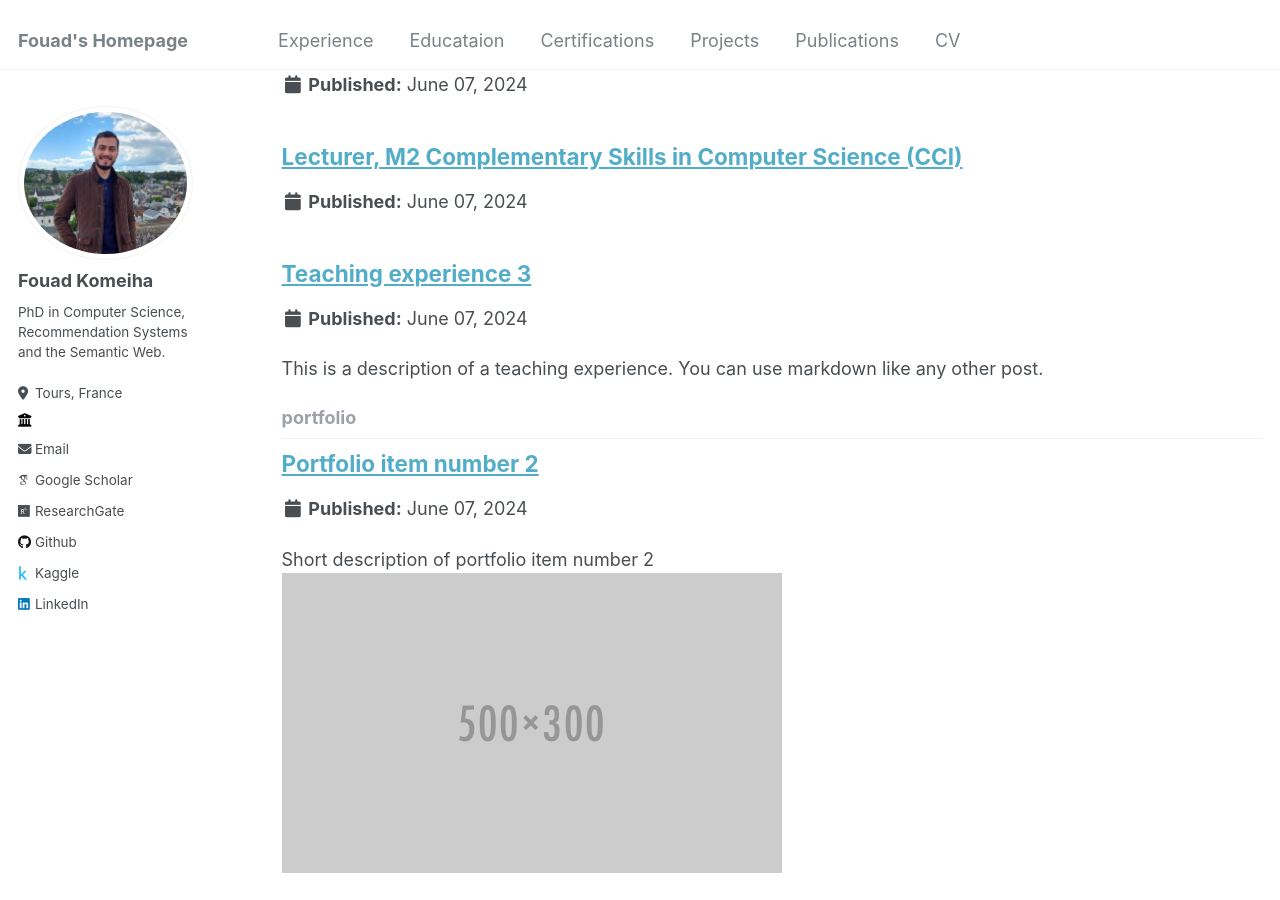
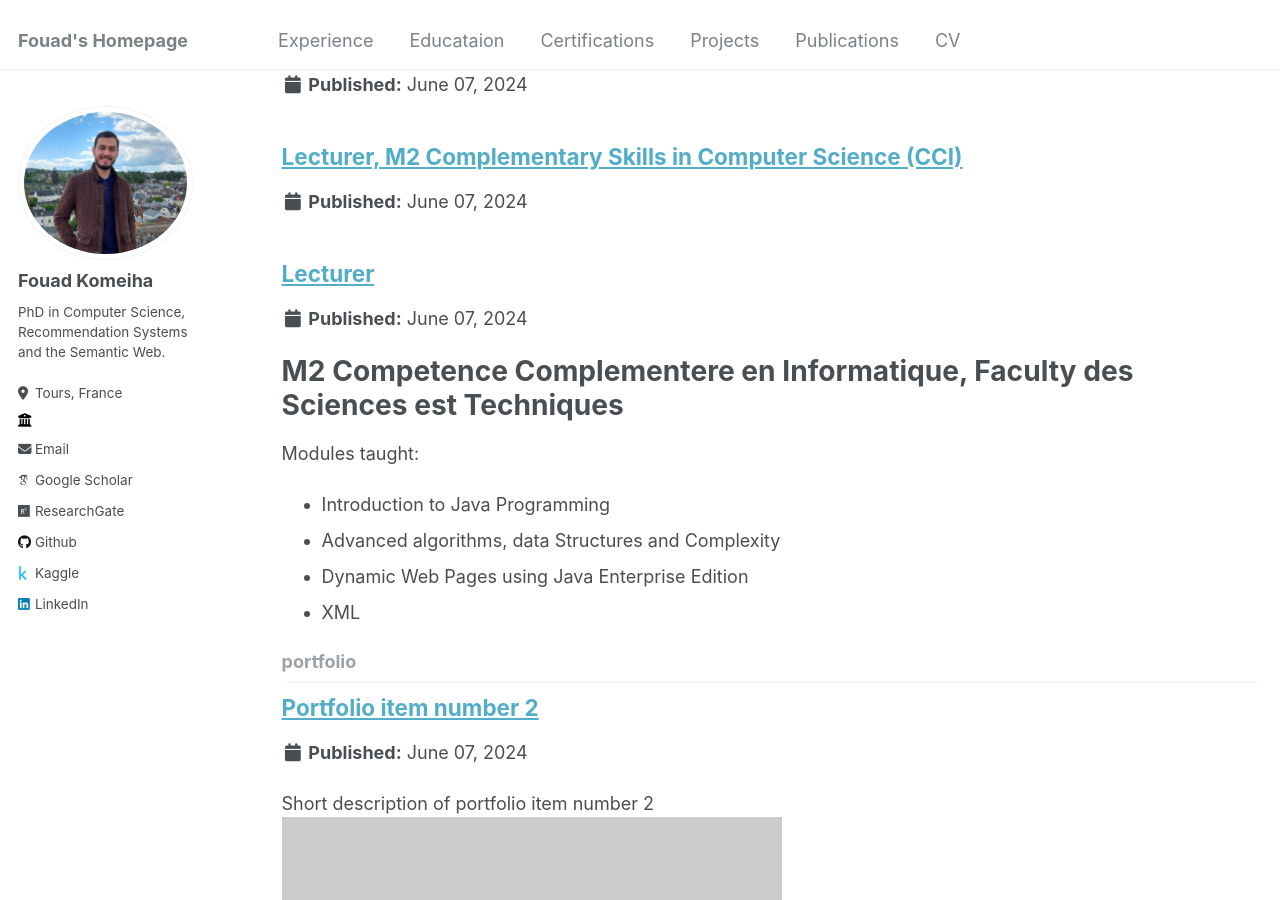
Before and after one commit to FouadKom/FouadKom.github.io, a Jekyll site: the page built from _pages/collection-archive.html, in a window 1280 px wide and 900 px high, scrolled down 646 px. Built offline with Jekyll 4.4.1, drawn with Linux system fonts in a browser that asks for light colours; some web fonts are replaced.

Commit message:
Update teaching3.md

```diff
--- a/_experience/teaching3.md
+++ b/_experience/teaching3.md
@@ -1,27 +1,30 @@
 ---
-title: "Teaching experience 3"
+title: "Lecturer"
 collection: experience
 type: "Undergraduate course"
-permalink: /teaching/2014-spring-teaching-1
+permalink: /experience/teaching3
 venue: "University of Tours"
 from: 2023
 to:
 location: "Tours, France"
 details:
-  - "In-depth teaching of fundamental principles of Java programming, including the design of general algorithms and basic Java programming."
-  - "Guidance of students in using Java data structures for efficient data manipulation and program performance optimization."
-  - "Experience in teaching web development using Java Enterprise Edition (JEE) for creating dynamic and interactive web applications."
-  - "Training students in integrating complementary technologies such as XML for data manipulation and storage."
 URL: ""
 ---
 
-This is a description of a teaching experience. You can use markdown like any other post.
+M2 Competence Complementere en Informatique, Faculty des Sciences est Techniques
+======
+Modules taught:
+- Introduction to Java Programming
+- Advanced algorithms, data Structures and Complexity
+- Dynamic Web Pages using Java Enterprise Edition
+- XML
 
-Heading 1
 ======
-
-Heading 2
-======
+Duties:
+- In-depth teaching of fundamental principles of Java programming, including the design of general algorithms and basic Java programming.
+- Guidance of students in using Java data structures for efficient data manipulation and program performance optimization.
+- Teaching web development using Java Enterprise Edition (JEE) for creating dynamic and interactive web applications.
+- Training students in integrating complementary technologies such as XML for data manipulation and storage.
 
 Heading 3
 ======
```
